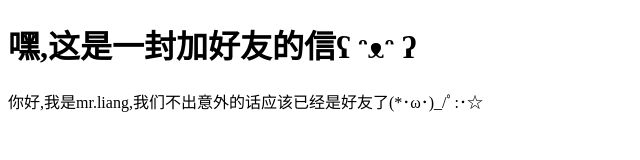
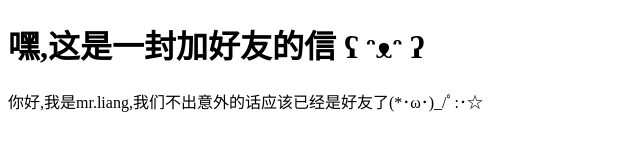
Before and after one commit to youxijun3/youxijun, a plain HTML site: page index.html in a window 1280 px wide. Shown: the full height of the page, 0-640 px from the left. Drawn offline with Linux system fonts and the light colour scheme.

Commit message:
Update index.html

```diff
--- a/index.html
+++ b/index.html
@@ -5,7 +5,7 @@
 	<title>这是一封加好友的信</title>
   </head>
   <body>
-	<h1>嘿,这是一封加好友的信ʕ ᵔᴥᵔ ʔ</h1>
+	<h1>嘿,这是一封加好友的信 ʕ ᵔᴥᵔ ʔ</h1>
 	<p>你好,我是mr.liang,我们不出意外的话应该已经是好友了(*･ω･)_/ﾟ:･☆</p>
   </body>
 </html>
```
